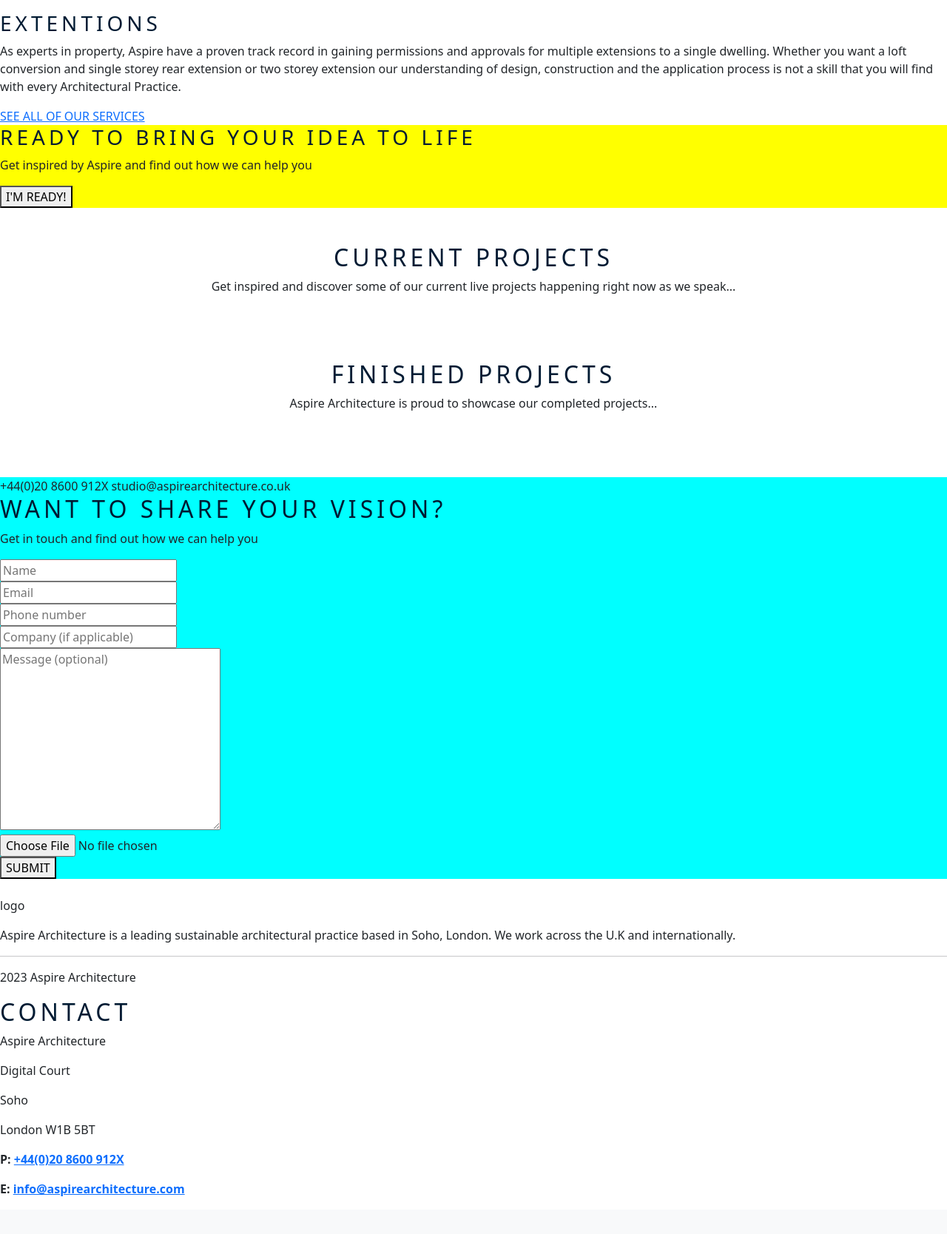
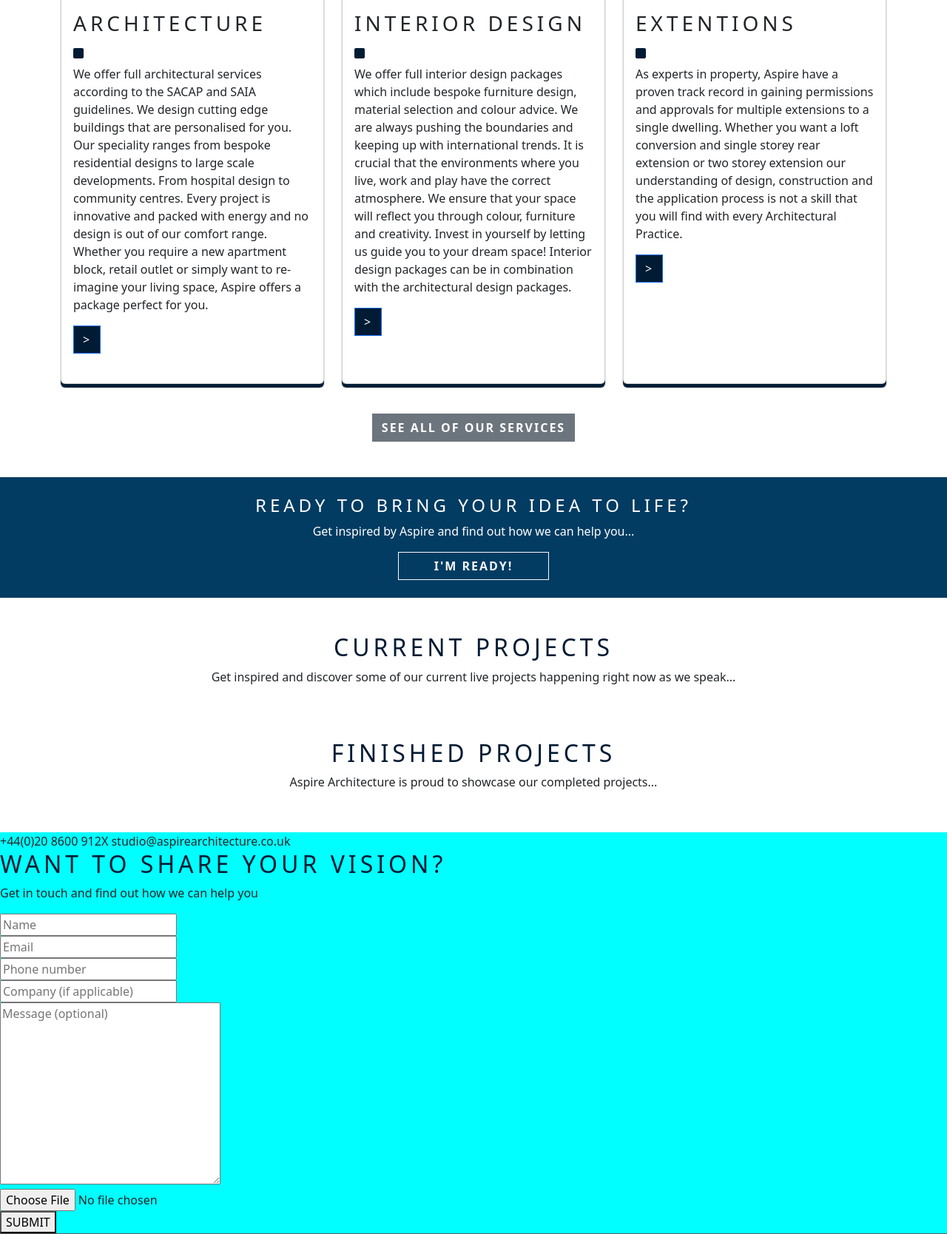
Before and after one commit to lewis-worsley/aspire-architecture, a Django app: page / in a window 1280 px wide. Shown: the part 2327-3995 px from the top of the page at 74% size. Before the commit the page ends 3944 px from the top, so only its background shows below. Run offline with Django 3.2, Linux system fonts and the light colour scheme; data that the repository does not hold is empty; some libraries are stand-ins or nearby versions.

Commit message:
Add. styling applied to templates inc. services

```diff
--- a/project/templates/project/home.html
+++ b/project/templates/project/home.html
@@ -14,10 +14,20 @@
     {% include 'services.html' %}
 </div>
 
-<div style="background-color: yellow;">
-    <h3>READY TO BRING YOUR IDEA TO LIFE</h3>
-    <p>Get inspired by Aspire and find out how we can help you</p>
-    <button>I'M READY!</button>
+<div class="p-4 cta">
+    <div class="container text-center">
+        <div class="row align-items-center row-col-auto">
+            <div class="col-12">
+                <h4 class="cta">READY TO BRING YOUR IDEA TO LIFE?</h4>
+                <p>Get inspired by Aspire and find out how we can help you...</p>
+            </div>
+            <div class="col-12">
+                <a href="#" class="btn btn-outline-light fw-semibold px-5">I'M READY!</a>
+            </div>
+        </div>
+    </div>
+</div>
+
 </div>
 
 <div id="projects">
--- a/project/templates/project/projects.html
+++ b/project/templates/project/projects.html
@@ -1,8 +1,8 @@
 {% block content %}
 
-<section class="mb-4">
+<section id="projects" class="mb-4">
     <div class="container mt-5">
-        <div class="row mb-4">
+        <div class="row pb-2">
             <div class="text-center">
                 <h2>CURRENT PROJECTS</h2>
                 <p>Get inspired and discover some of our current live projects happening right now as we speak...</p>
@@ -21,7 +21,7 @@
 
             {% if project.status == 2 and project.finished == False %}
             <!-- Show Published projects -->
-            <div class="col-sm-12 col-md-4 col-lg-3 mb-3">
+            <div class="col-sm-12 col-md-4 col-lg-3 my-4">
                 <div class="card h-100 mt-2">
                     {% if "placeholder" in project.featured_image.url %}
                     <h3 class="card-title project-title">{{project.project_name}}</h3>
@@ -29,7 +29,7 @@
                         class="card-img">
                     <div class="card-body">
                         <p class="card-text">{{project.description}}</p>
-                        <a class="btn btn-primary">></a>
+                        <a class="btn btn-primary fw-semibold">></a>
                     </div>
                     {% if user.is_staff == True %}
                     <div class="card-body text-center">
@@ -45,7 +45,7 @@
                     <img src="{{ project.featured_image.url }}" alt="" value="" class="card-img">
                     <div class="card-body">
                         <p class="card-text">{{project.description}}</p>
-                        <a class="btn btn-primary">></a>
+                        <a class="btn btn-primary fw-semibold">></a>
                     </div>
                     {% if user.is_staff == True %}
                     <div class="card-body text-center">
@@ -70,26 +70,26 @@
 
     <div class="container mt-5">
 
-        <div class="row pb-4">
+        <div class="row pb-2">
             <div class="text-center">
                 <h2>FINISHED PROJECTS</h2>
                 <p>Aspire Architecture is proud to showcase our completed projects...</p>
             </div>
 
-            <div class="row mt-4">
+            <div class="row mt-2">
                 {% for project in projects %}
 
                 {% if project.status == 2 and project.finished == True %}
                 <!-- Show finished projects -->
-                <div class="col-sm-12 col-md-4 col-lg-3 mb-3">
-                    <div class="card h-100">
+                <div class="col-sm-12 col-md-4 col-lg-3 my-4">
+                    <div class="card h-100 my-3">
                         {% if "placeholder" in project.featured_image.url %}
                         <h3 class="card-title project-title">{{project.project_name}}</h3>
                         <img src="https://codeinstitute.s3.amazonaws.com/fullstack/blog/default.jpg" alt=""
                             class="card-img">
                         <div class="card-body">
                             <p class="card-text">{{project.description}}</p>
-                            <a class="btn btn-primary">></a>
+                            <a class="btn btn-primary fw-semibold">></a>
                         </div>
                         {% if user.is_staff == True %}
                         <div class="card-body text-center">
@@ -105,7 +105,7 @@
                         <img src="{{ project.featured_image.url }}" alt="" value="" class="card-img">
                         <div class="card-body">
                             <p class="card-text">{{project.description}}</p>
-                            <a class="btn btn-primary">></a>
+                            <a class="btn btn-primary fw-semibold">></a>
                         </div>
                         {% if user.is_staff == True %}
                         <div class="card-body text-center">
@@ -121,7 +121,6 @@
                 </div>
 
                 {% else %}
-
                 {% endif %}
                 {% endfor %}
 
--- a/static/css/style.css
+++ b/static/css/style.css
@@ -6,6 +6,11 @@ h1, h2, h3, h4 {
 
 header {
     background-color: #023c62;
+}
+
+footer {
+    background-color: #605c5c;
+    color: white;
 }
 
 nav {
@@ -38,8 +43,34 @@ nav {
     border-radius: 0%;
 }
 
+.btn-link {
+    color: white;
+}
+
 .hero-text-box {
     background-color: rgba(0, 27, 51, 0.8);
+}
+
+.fa-square {
+    color: #001b33;
+    border-radius: 0%;
+}
+
+
+.card {
+    box-shadow: 0px 5px 1px rgba(0, 27, 51, 1);
+}
+
+.cta {
+    background-color: #023c62;
+    color: white;
+}
+
+.fa-brands {
+    color: white;
+    font-size: 30px;
+    padding: 5%;
+    padding-left: 0%;
 }
 
 @media screen and (max-width: 991px) {
--- a/templates/about.html
+++ b/templates/about.html
@@ -2,14 +2,14 @@
 
 <section id="hero" class="position-relative">
     <div class="">
-        <!-- <div class="text-end p-5 mb-5 position-absolute bottom-0 end-0 d-none d-xl-block hero-text-box">
+        <div class="text-end p-5 mb-5 position-absolute bottom-0 end-0 d-none d-xl-block hero-text-box">
             <div class=""></div>
             <H2 style="color: white;">THE DREAM HOME IS <br>ONE DESIGN AWAY</H2>
-            <a href="#" class="btn btn-light m-1 fw-semibold">LET'S DESIGN YOUR DREAM HOME!</a>
-        </div> -->
-        <div class="text-center p-4 position-absolute top-50 start-50 translate-middle 0 d-none d-md-block hero-text-box">
+            <a href="#contact" class="btn btn-light m-1 fw-semibold">LET'S DESIGN YOUR DREAM HOME!</a>
+        </div>
+        <div class="text-center p-2 position-absolute top-50 start-50 translate-middle d-none d-md-block d-xl-none hero-text-box">
             <H2 style="color: white;">THE DREAM HOME IS ONE DESIGN AWAY</H2>
-            <a href="#" class="btn btn-light m-1 fw-semibold">LET'S DESIGN YOUR DREAM HOME!</a>
+            <a href="#contact" class="btn btn-light m-1 fw-semibold">LET'S DESIGN YOUR DREAM HOME!</a>
         </div>
     </div>
 </section>
--- a/templates/base.html
+++ b/templates/base.html
@@ -30,6 +30,8 @@
 
 
     <script src="https://cdn.jsdelivr.net/npm/bootstrap@5.3.0-alpha3/dist/js/bootstrap.bundle.min.js" integrity="sha384-ENjdO4Dr2bkBIFxQpeoTz1HIcje39Wm4jDKdf19U8gI4ddQ3GYNS7NTKfAdVQSZe" crossorigin="anonymous"></script>
+    <script src="https://kit.fontawesome.com/f81a994e77.js" crossorigin="anonymous"></script>
+
 
 </body>
 
--- a/templates/services.html
+++ b/templates/services.html
@@ -1,39 +1,95 @@
-<section>
-    <h2>A DESIGN PACKAGE FOR YOU</h2>
-
-    <div>
-        <img src="" alt="">
-        <h3>ARCHITECTURE</h3>
-        <p>We offer full architectural services according to the SACAP and SAIA guidelines. We design cutting edge
-            buildings that are personalised for you. Our speciality ranges from bespoke residential designs to large
+<section id="services">
+    <div class="container my-5">
+        <div class="row mb-4">
+            <div class="text-center">
+                <h2>A DESIGN PACKAGE FOR YOU</div>
+                </h2>
+            </div>
+            <div class="row mt-4 gx-4">
+                <div class="col-sm-12 col-lg-4 my-3">
+                    <div class="card h-100">
+                        <img src="https://res.cloudinary.com/dys7tcjln/image/upload/v1682027243/House_Architecture_Thumbnailw550px_ru8cju.jpg"
+                            class="card-img-top" alt="">
+                        <div class="card-body">
+                            <h3 class="card-title">ARCHITECTURE</h3>
+                            <i class="fa-sharp fa-solid fa-square my-2"></i>
+                            <p>We offer full architectural services according to the SACAP and SAIA guidelines. We
+                                design
+                                cutting edge
+                                buildings that are personalised for you. Our speciality ranges from bespoke residential
+                                designs to large
                                 scale
-            developments. From hospital design to community centres. Every project is innovative and packed with energy
+                                developments. From hospital design to community centres. Every project is innovative and
+                                packed with energy
                                 and no design
-            is out of our comfort range. Whether you require a new apartment block, retail outlet or simply want to
+                                is out of our comfort range. Whether you require a new apartment block, retail outlet or
+                                simply want to
                                 re-imagine
-            your living space, Aspire offers a package perfect for you</p>
+                                your living space, Aspire offers a package perfect for you.</p>
+                            <a class="btn btn-primary mb-4">></a>
+                        </div>
+                    </div>
+                </div>
+                <div class="col-sm-12 col-lg-4 my-3">
+                    <div class="card h-100">
+                        <img src="https://res.cloudinary.com/dys7tcjln/image/upload/v1682027243/Interior_Design_Thumbnailw550px_xapfrz.jpg"
+                            class="card-img-top" alt="">
+                        <div class="card-body">
+                            <h3 class="card-title">INTERIOR DESIGN</h3>
+                            <i class="fa-sharp fa-solid fa-square my-2"></i>
+                            <p>We offer full interior design packages which include bespoke furniture design, material
+                                selection and
+                                colour
+                                advice. We are always pushing the boundaries and keeping up with international trends.
+                                It is
+                                crucial
+                                that
+                                the environments where you live, work and play have the correct atmosphere. We ensure
+                                that
+                                your
+                                space
+                                will
+                                reflect you through colour, furniture and creativity. Invest in yourself by letting us
+                                guide
+                                you to
+                                your
+                                dream space! Interior design packages can be in combination with the architectural
+                                design
+                                packages.</p>
+                            <a class="btn btn-primary mb-4">></a>
+                        </div>
+                    </div>
+                </div>
+                <div class="col-sm-12 col-lg-4 my-3">
+                    <div class="card h-100">
+                        <img src="https://res.cloudinary.com/dys7tcjln/image/upload/v1682027243/Extension_Thumbnailw550px_faxvn5.jpg"
+                            class="card-img-top" alt="">
+                        <div class="card-body">
+                            <h3 class="card-title">EXTENTIONS</h3>
+                            <i class="fa-sharp fa-solid fa-square my-2"></i>
+                            <p>As experts in property, Aspire have a proven track record in gaining permissions and
+                                approvals for
+                                multiple
+                                extensions to a single dwelling. Whether you want a loft conversion and single storey
+                                rear
+                                extension
+                                or
+                                two
+                                storey extension our understanding of design, construction and the application process
+                                is
+                                not a
+                                skill
+                                that
+                                you will find with every Architectural Practice.</p>
+                            <a class="btn btn-primary mb-4">></a>
+                        </div>
+                    </div>
                 </div>
 
-    <div>
-        <img src="" alt="">
-        <h3>INTERIOR DESIGN</h3>
-        <p>We offer full interior design packages which include bespoke furniture design, material selection and colour
-            advice. We are always pushing the boundaries and keeping up with international trends. It is crucial that
-            the environments where you live, work and play have the correct atmosphere. We ensure that your space will
-            reflect you through colour, furniture and creativity. Invest in yourself by letting us guide you to your
-            dream space! Interior design packages can be in combination with the architectural design packages.
-        </p>
             </div>
 
-    <div>
-        <img src="" alt="">
-        <h3>EXTENTIONS</h3>
-        <p>As experts in property, Aspire have a proven track record in gaining permissions and approvals for multiple
-            extensions to a single dwelling. Whether you want a loft conversion and single storey rear extension or two
-            storey extension our understanding of design, construction and the application process is not a skill that
-            you will find with every Architectural Practice.
-        </p>
+            <div class="text-center">
+                <a href="#" class="btn btn-secondary mt-4 fw-semibold">SEE ALL OF OUR SERVICES</a>
             </div>
 
-    <a href="#">SEE ALL OF OUR SERVICES</a>
 </section>
--- a/templates/snippets/footer.html
+++ b/templates/snippets/footer.html
@@ -1,27 +1,30 @@
 <!-- FOOTER -->
 
-<footer class="">
-    <div class="">
+<footer id="footer" class="no-gutters p-5">
+    <div class="container">
 
-        <div class="">
-            <img src="" alt="">
-            <p>logo</p>
-            <p>Aspire Architecture is a leading sustainable architectural practice based in Soho, London. We work across the U.K and internationally.</p>
+        <div class="row pt-4 align-text-to-center">
+            <div class="col-sm-12 col-lg-7 ">
+                <a href="/"><img
+                        src="https://res.cloudinary.com/dys7tcjln/image/upload/v1681817225/Aspire_logo_WHITE_vye9ka.png"
+                        alt="Aspire Architecture logo" width="150px" class="img-fluid mt-2 mb-4"></a>
+                <p>Aspire Architecture is a leading sustainable architectural practice based in Soho, London. We work
+                    across the U.K and internationally.</p>
                 <hr>
-            <p>2023 Aspire Architecture</p>
-
+                <p class="mb-4">2023 Aspire Architecture</p>
             </div>
-
-        <div>
-            <h2>Contact</h2>
+            <div class="col-sm-12 col-lg-3 offset-lg-1 lh-1">
+                <p class="fw-semibold fs-4">Contact</p>
                 <p>Aspire Architecture</p>
                 <p>Digital Court</p>
                 <p>Soho</p>
-            <p>London W1B 5BT</p>
+                <p class="mb-5">London W1B 5BT</p>
 
-            <p><strong>P: <a class="footer-links" href="tel:+44(0)208600912X">+44(0)20 8600 912X</a></strong></p>
-            <p><strong>E: <a class="footer-links" href="mailto:info@aspirearchitecture.com">info@aspirearchitecture.com</a></strong>
-
+                <p><a class="btn btn-link p-0 lh-1" href="tel:+44(0)208600912X">+44(0)20 8600 912X</a>
+                </p>
+                <p><a class="btn btn-link p-0 lh-1" href="mailto:info@aspirearchitecture.com">info@aspirearchitecture.com</a>
+                </p>
+                <p>
                     <a href="https://www.linkedin.com/" target="_blank"
                         aria-label="Click on the LinkedIn logo to go to LinkedIn's website (opens LinkedIn in new tab)"><i
                             class="fa-brands fa-linkedin"></i></a>
@@ -36,7 +39,6 @@
                             class="fa-brands fa-twitter-square"></i></a>
                 </p>
             </div>
-
         </div>
 </footer>
 
--- a/templates/snippets/header.html
+++ b/templates/snippets/header.html
@@ -20,7 +20,7 @@
                 <div class="col text-center">
                     <a href="/"><img
                             src="https://res.cloudinary.com/dys7tcjln/image/upload/v1681817225/Aspire_logo_WHITE_vye9ka.png"
-                            alt="Aspire Architecture logo" width="150px"></a>
+                            alt="Aspire Architecture logo" width="150px" class="img-fluid"></a>
                 </div>
                 <!-- <div class="col d-none d-lg-block">
                     <p>socials</p>
```
Lines whose indentation alone changed are shown as unchanged.
